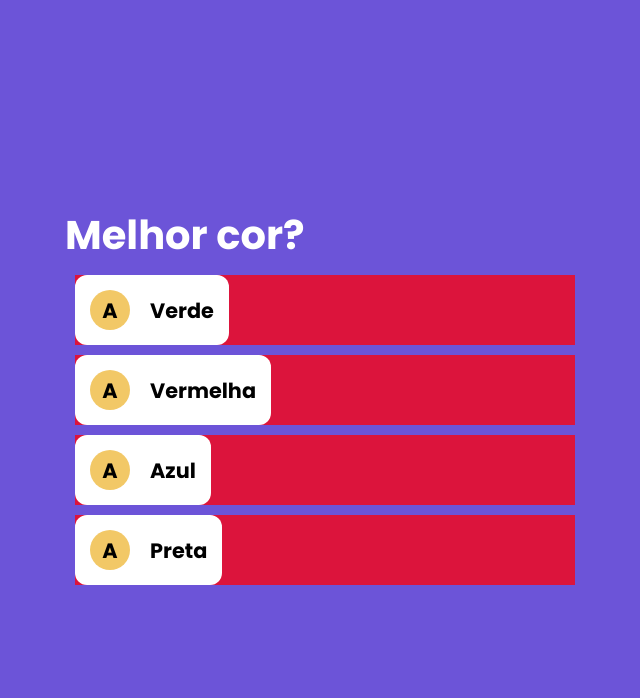
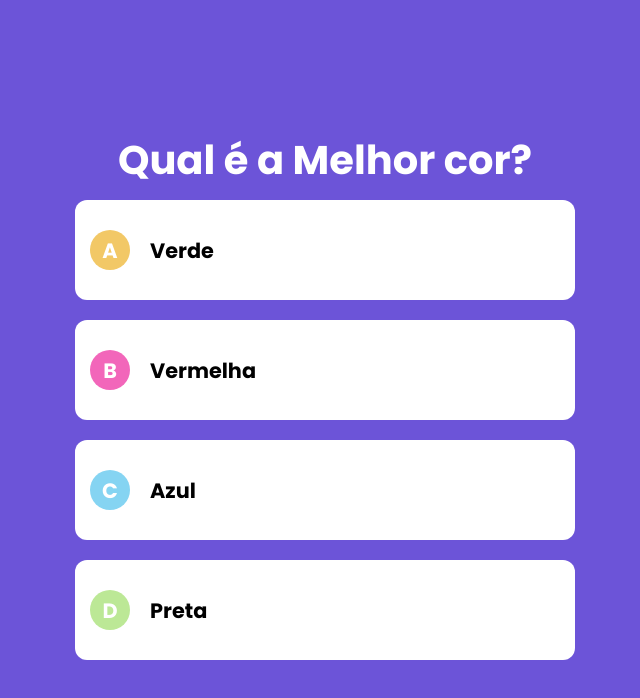
Before and after one commit to batistag395/quiz, a Next.js app: page / in a window 1280 px wide. Shown: the top 698 px of the page, without its empty margins (315-955 px from the left). Built offline with nearby package versions, Linux system fonts and the light colour scheme.

Commit message:
revelando respostas

```diff
--- a/components/Questao.tsx
+++ b/components/Questao.tsx
@@ -4,8 +4,16 @@ import styles from '../styles/Questao.module.css'
 import Enunciado from './Enunciado'
 import Resposta from './Resposta'
 
+const letras = [
+    {valor: 'A', cor: '#f2c866'},
+    {valor: 'B', cor: '#F266BA'},
+    {valor: 'C', cor: '#85D4F2'},
+    {valor: 'D', cor: '#BCE896'},
+]
+
 interface QuestaoProps {
     valor: QuestaoModel
+    respostaFornecida: (indice: number) => void
 }
 export default function Questao(props: QuestaoProps){
     const questao = props.valor
@@ -13,20 +21,19 @@ export default function Questao(props: QuestaoProps){
     function renderizarRespostas(){
         return questao.respostas.map((resposta, i) => {
             return <Resposta
-            key={i}
+                key={i}
                 valor ={resposta}
                 indice={i}
-                letra="A"
-                corFundoLetra='#f2c866'
+                letra={letras[i].valor}
+                corFundoLetra={letras[i].cor}
+                respostaFornecida={props.respostaFornecida}
             />
         })
     }
     return (
         <div className={styles.questao}>
-            <h1>
                 <Enunciado texto={questao.enunciado}/>
                 {renderizarRespostas()}
-            </h1>
         </div>
     )
 }
--- a/components/Resposta.tsx
+++ b/components/Resposta.tsx
@@ -5,12 +5,14 @@ interface RespostaProps {
     indice: number
     letra: string
     corFundoLetra: string
+    respostaFornecida: (indice: number) => void
 }
 export default function Resposta(props: RespostaProps){
     const resposta = props.valor
     return (
-        <div className={styles.resposta}>
+        <div className={styles.resposta} onClick={() => props.respostaFornecida(props.indice)}>
             <div className={styles.conteudoResposta}>
+                {!resposta.revelada ? (
                     <div className={styles.frente}>
                         <div className={styles.letra}
                         style={{backgroundColor: props.corFundoLetra}}
@@ -21,9 +23,22 @@ export default function Resposta(props: RespostaProps){
                             {resposta.valor}
                         </div>
                     </div>
+                ) : (
                     <div className={styles.verso}>
+                    {resposta.certa ? (
+                        <div className={styles.certa}>
+                            <div>A resposta certa é...</div>
+                            <div className={styles.valor}>{resposta.valor}</div>
+                        </div>
+                    ) : (
+                        <div className={styles.errada}>
+                            <div>A resposta informada está errada...</div>
+                            <div className={styles.valor}>{resposta.valor}</div>
+                        </div>
+                    )}
+                    </div>
+                )}
 
-                </div>
             </div>
         </div>
     )
--- a/model/resposta.ts
+++ b/model/resposta.ts
@@ -29,7 +29,6 @@ export default class RespostaModel {
         return this.#revelada
     }
 
-
     revelar(){
         return new RespostaModel(this.#valor, this.#certa, true)
     }
--- a/pages/index.tsx
+++ b/pages/index.tsx
@@ -1,14 +1,22 @@
+import { useState } from 'react';
 import Questao from '../components/Questao'
 import QuestaoModel from '../model/questao';
 import RespostaModel from '../model/resposta';
 
+const questaoMock = new QuestaoModel(1, 'Qual é a Melhor cor?', [
+  RespostaModel.errada('Verde'),
+  RespostaModel.errada('Vermelha'),
+  RespostaModel.errada('Azul'),
+  RespostaModel.certa('Preta'),
+])
 export default function Home() {
-  const questaoTeste = new QuestaoModel(1, 'Melhor cor?', [
-    RespostaModel.errada('Verde'),
-    RespostaModel.errada('Vermelha'),
-    RespostaModel.errada('Azul'),
-    RespostaModel.certa('Preta'),
-  ])
+
+  const [questao, setQuestao] = useState(questaoMock)
+
+  function respostaFornecida(indice: number){
+    setQuestao(questao.responderCom(indice))
+  }
+
   return (
     <div style={{
       display: 'flex',
@@ -18,7 +26,7 @@ export default function Home() {
 
     }}>
 
-      <Questao valor={questaoTeste}/>
+      <Questao valor={questaoMock} respostaFornecida={respostaFornecida}/>
     </div>
 
   );
--- a/styles/Resposta.module.css
+++ b/styles/Resposta.module.css
@@ -2,14 +2,22 @@
     display: flex;
     min-width: 500px;
     width: 80%;
+    height: 100px;
     margin: 10px;
-    align-self: stretch;
-    background-color: crimson;
+}
+
+.conteudoResposta {
+    position: relative;
+    display: flex;
+    /* padding: 10px; */
+    flex: 1;
 }
 
 .frente, .verso{
+    position: absolute;
     display: flex;
     height: 100%;
+    width: 100%;
 }
 
 .frente {
@@ -21,6 +29,26 @@
 
 }
 
+.verso > div {
+    display: flex;
+    flex-direction: column;
+    justify-content: center;
+    align-items: center;
+    flex: 1;
+    border-radius: 12px;
+}
+
+.certa {
+    background-color: #2baacd;
+}
+
+.errada {
+    background-color: #e44a4c;
+}
+
+.certa .valor, .errada .valor {
+    font-size: 1.5rem;
+}
 .letra {
     display: flex;
     justify-content: center;
@@ -31,6 +59,7 @@
     font-size: 1.3rem;
     font-weight: 700;
     margin-right: 20px;
+    color: #fff;
 }
 
 .valor {
```
Also changed, not shown: 1 other file (tests, documents, lock files or other folders). Lines whose indentation alone changed are shown as unchanged.
